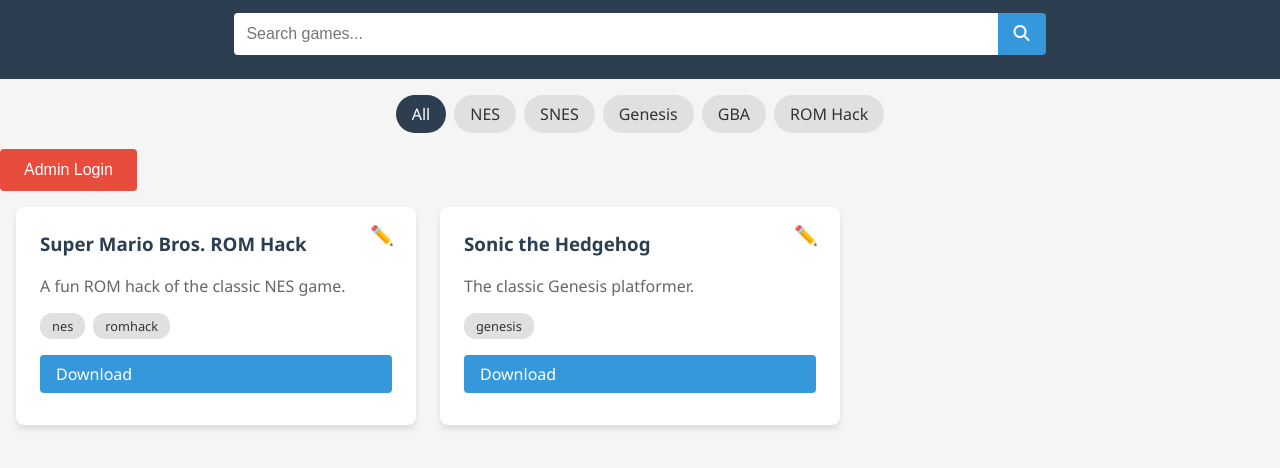
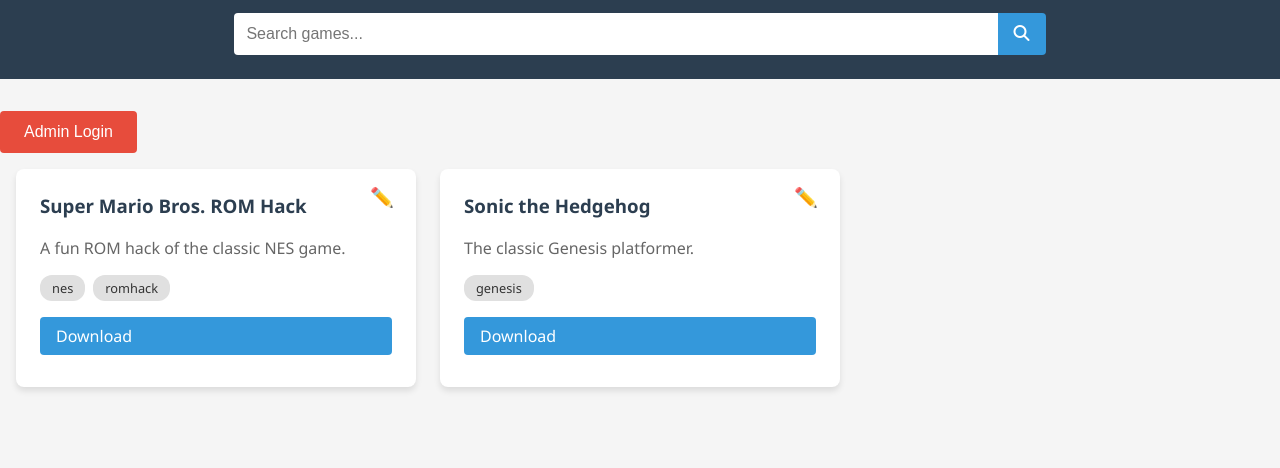
Before and after one commit to Ayden123platypus/Gamning-Downloads, a plain HTML site: page index.html in a window 1280 px wide. Shown: the part 82-550 px from the top of the page. Drawn offline with Linux system fonts and the light colour scheme.

Commit message:
Update index.html

```diff
--- a/index.html
+++ b/index.html
@@ -4,6 +4,7 @@
     <meta charset="UTF-8">
     <meta name="viewport" content="width=device-width, initial-scale=1.0">
     <title>Retro Games & ROM Hacks</title>
+    <link rel="icon" href="favicon.ico" type="image/x-icon">
     <link rel="stylesheet" href="styles.css">
     <link rel="stylesheet" href="https://cdnjs.cloudflare.com/ajax/libs/font-awesome/6.4.0/css/all.min.css">
 </head>
@@ -16,13 +17,8 @@
         </div>
     </header>
 
-    <div class="tags-container">
-        <div class="tag active" data-tag="all">All</div>
-        <div class="tag" data-tag="nes">NES</div>
-        <div class="tag" data-tag="snes">SNES</div>
-        <div class="tag" data-tag="genesis">Genesis</div>
-        <div class="tag" data-tag="gba">GBA</div>
-        <div class="tag" data-tag="romhack">ROM Hack</div>
+    <div class="tags-container" id="tags-container">
+        <!-- Tags will be added here dynamically -->
     </div>
 
     <div class="add-game-container">
@@ -55,6 +51,7 @@
                 <input type="text" id="game-title" placeholder="Title" required>
                 <textarea id="game-description" placeholder="Description" required></textarea>
                 <input type="text" id="game-tags" placeholder="Tags (comma-separated)" required>
+                <input type="file" id="game-image" accept="image/*">
                 <div id="download-links-container">
                     <div class="download-link-input">
                         <input type="url" class="download-link" placeholder="Download Link" required>
```
